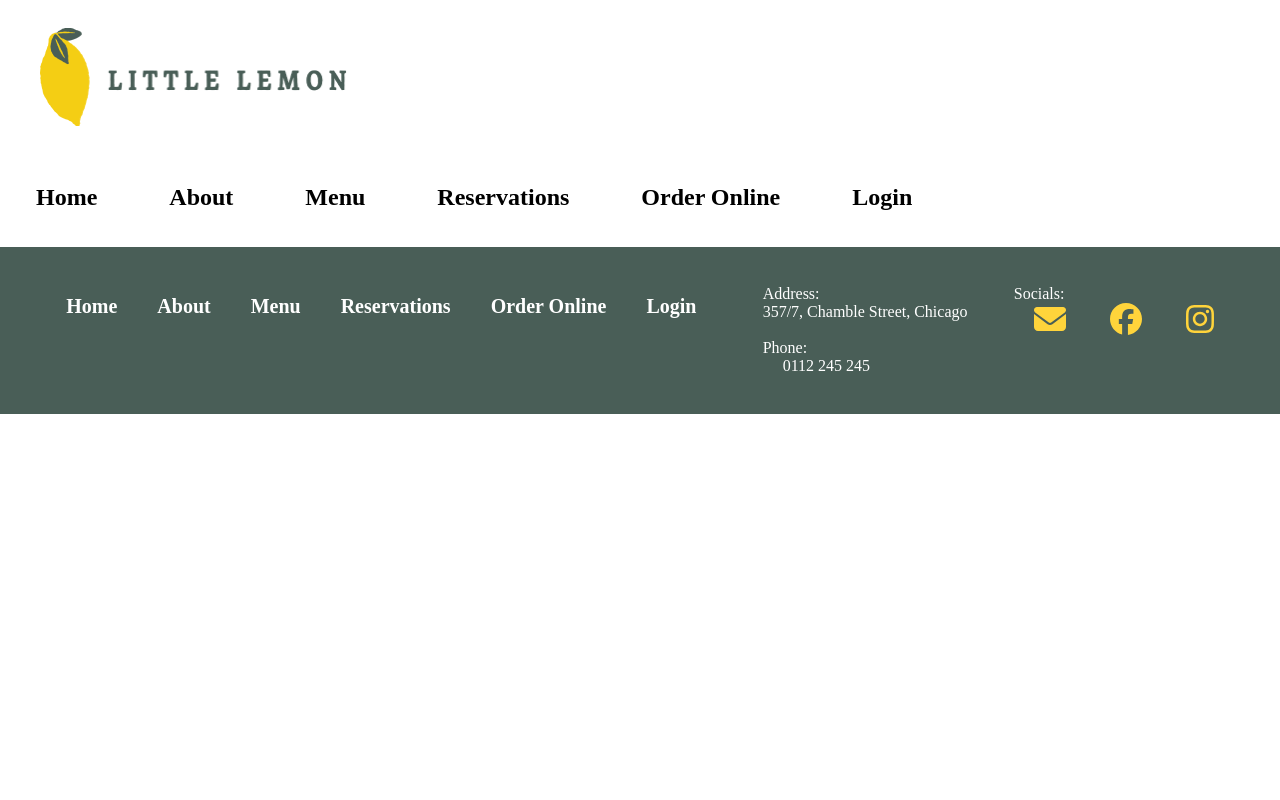
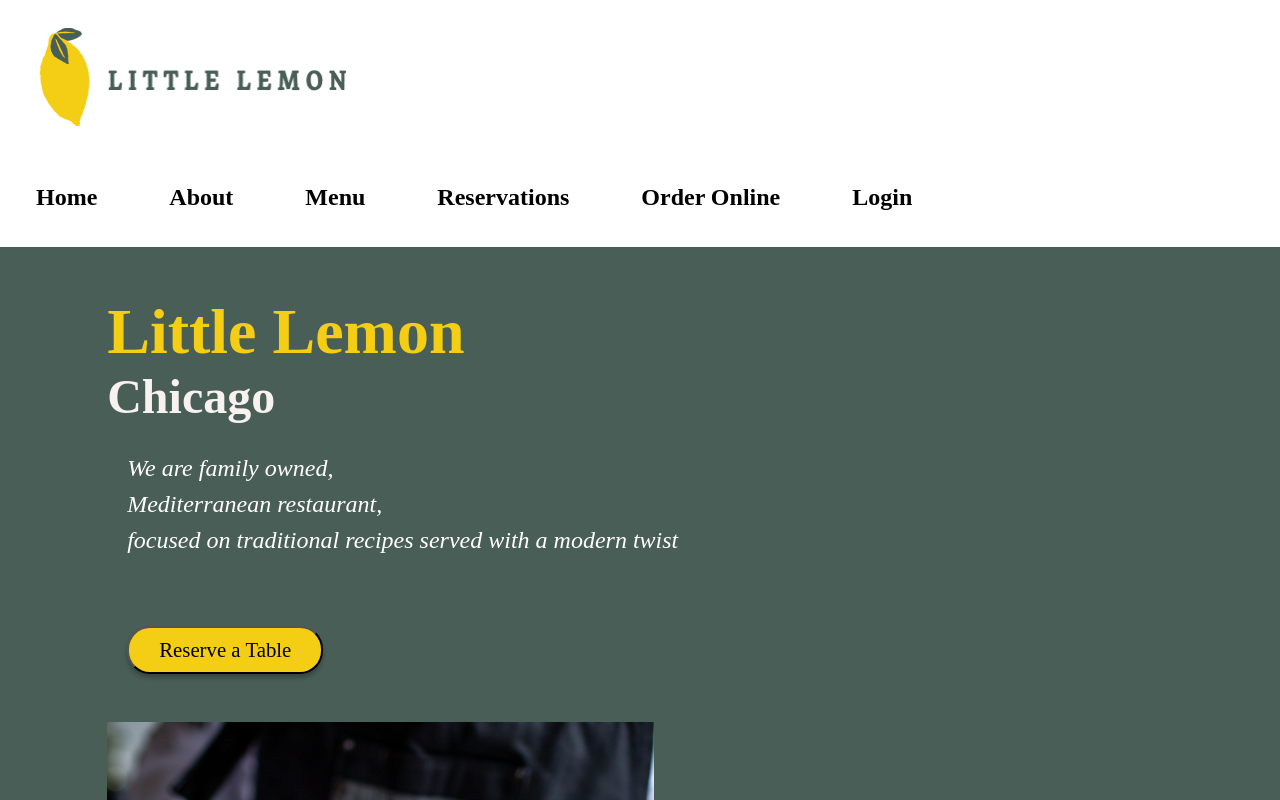
Before and after one commit to ransidis/table-bookig-system, a React (Create React App) app: page /table-booking-system/ in a window 1280 px wide. Shown: the top 800 px of the page. Built offline with nearby package versions, Linux system fonts and the light colour scheme.

Commit message:
Router issue fixed

```diff
--- a/src/App.js
+++ b/src/App.js
@@ -23,7 +23,7 @@ function App() {
         <div id="nav"><Nav/></div>
       </div>
       <Routes location={location} key={location.pathname}>
-        <Route index element={<Main location="Chicago"/>}/>
+        <Route index exact element={<Main location="Chicago"/>}/>
         <Route path='/reservations' element={<TableReserve/>}/>
         <Route path='/order-online' element={<OrderOnline/>}/>
         <Route path='/login' element={<Login/>}/>
--- a/src/index.js
+++ b/src/index.js
@@ -10,7 +10,7 @@ const root = ReactDOM.createRoot(document.getElementById('root'));
 document.title = 'Little Lemon';
 
 root.render(
-  <BrowserRouter>
+  <BrowserRouter basename='/table-booking-system'>
     <App />
   </BrowserRouter>
 );
```
